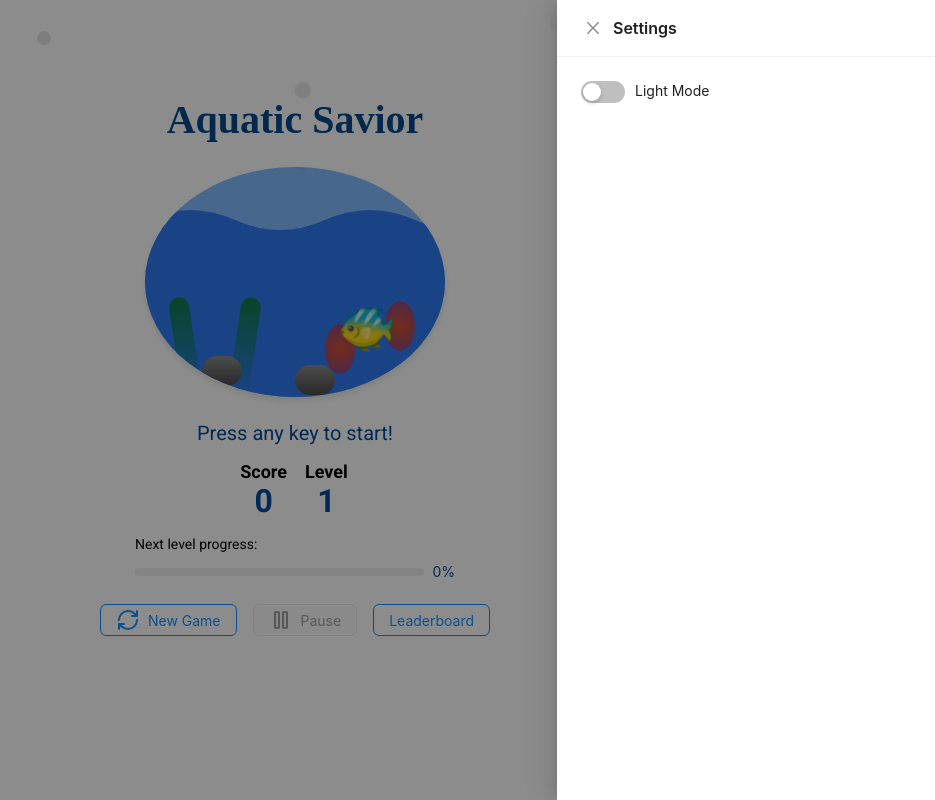
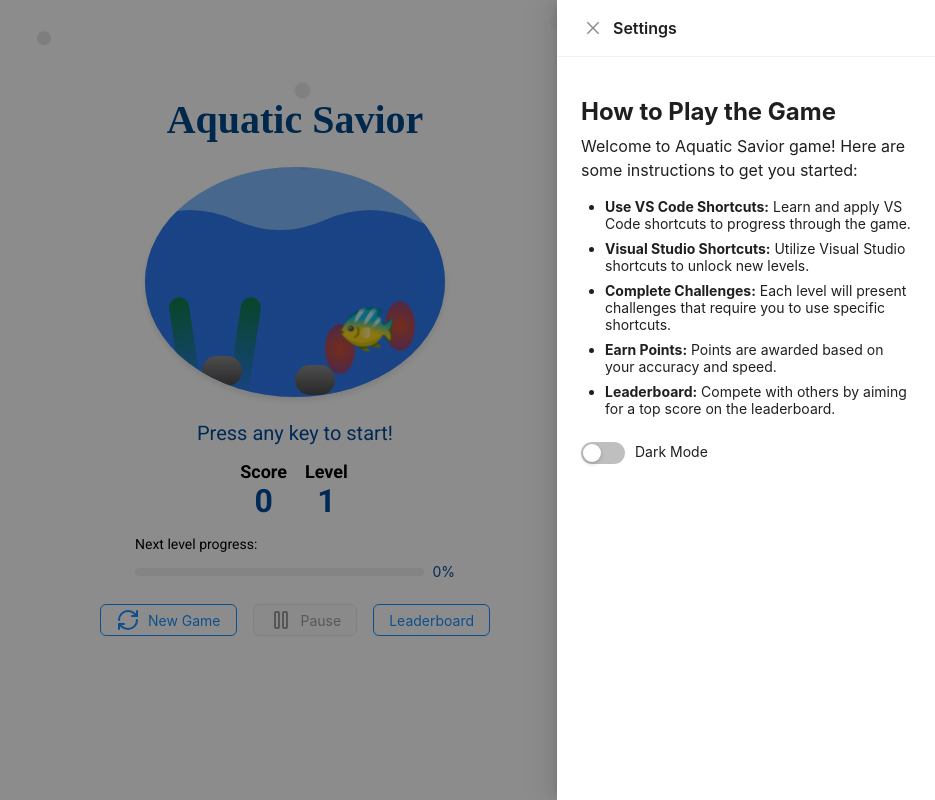
Before and after one commit to AyandaMore/AquaticSavior, a Next.js app: page / in a window 1280 px wide. Both pictures are taken after a click on the button 1254 px from the left and 26 px from the top of the page. Shown: the whole page, without its empty margins (345-1280 px from the left). Built offline with nearby package versions, Linux system fonts and the light colour scheme; no server answers; a web font is replaced by a local one.

Commit message:
added instructions

```diff
--- a/src/app/drawer.tsx
+++ b/src/app/drawer.tsx
@@ -22,13 +22,42 @@
       onClose={onClose}
       visible={visible}
     >
+      <div className={styles.instructions}>
+        <h3>How to Play the Game</h3>
+        <p>
+          Welcome to Aquatic Savior game! Here are some instructions to get you started:
+        </p>
+        <ul>
+          <li>
+            <strong>Use VS Code Shortcuts:</strong> Learn and apply VS Code
+            shortcuts to progress through the game.
+          </li>
+          <li>
+            <strong>Visual Studio Shortcuts:</strong> Utilize Visual Studio
+            shortcuts to unlock new levels.
+          </li>
+          <li>
+            <strong>Complete Challenges:</strong> Each level will present
+            challenges that require you to use specific shortcuts.
+          </li>
+          <li>
+            <strong>Earn Points:</strong> Points are awarded based on your
+            accuracy and speed.
+          </li>
+          <li>
+            <strong>Leaderboard:</strong> Compete with others by aiming for a
+            top score on the leaderboard.
+          </li>
+        </ul>
+      </div>
+      <br></br>
       <div className={styles.switchContainer}>
         <Switch
           checked={isDarkMode}
           onChange={toggleDarkMode}
           className={styles.themeSwitch}
         />
-        <span>{isDarkMode ? "Dark Mode" : "Light Mode"}</span>
+        <span>{isDarkMode ? "Light Mode" : "Dark Mode"}</span>
       </div>
     </Drawer>
   );
--- a/src/app/page.module.css
+++ b/src/app/page.module.css
@@ -676,3 +676,32 @@
 .themeSwitch {
   margin-right: 10px;
 }
+
+/* settingsDrawer.module.css */
+.instructions {
+  margin-top: 1rem;
+}
+
+.instructions h3 {
+  font-size: 1.5rem;
+  font-weight: 700;
+  margin-bottom: 0.5rem;
+  color: var(--text-color);
+}
+
+.instructions p {
+  font-size: 1rem;
+  line-height: 1.5;
+  color: var(--text-color);
+  margin-bottom: 1rem;
+}
+
+.instructions ul {
+  list-style: disc;
+  margin-left: 1.5rem;
+  color: var(--text-color);
+}
+
+.instructions li {
+  margin-bottom: 0.5rem;
+}
```
